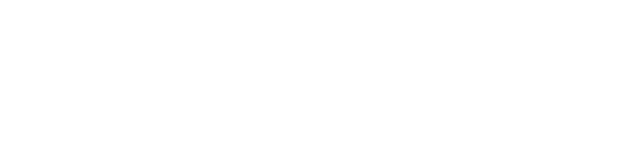
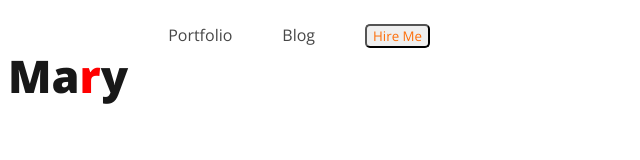
Before and after one commit to Amit44777/web-developer-portfolio, a plain HTML site: page index.html in a window 1280 px wide. Shown: the whole page, without its empty margins (0-640 px from the left). Drawn offline with nearby package versions, Linux system fonts and the light colour scheme.

Commit message:
This is Header Section

```diff
--- a/index.html
+++ b/index.html
@@ -5,11 +5,21 @@
     <meta name="viewport" content="width=device-width, initial-scale=1.0">
     <link rel="stylesheet" href="style.css/style.css">
     <title>Portfolio</title>
+    <style>
+        @import url('https://fonts.googleapis.com/css2?family=Open+Sans:ital,wght@0,400;0,700;0,800;1,400;1,700;1,800&display=swap');
+      </style>
 </head>
 <body>
 
     <header>
-
+        <nav>
+            <h1 class="nav-title">Ma<span style="color: red;">r</span>y</h1>
+            <ul>
+                <li><a href="">Portfolio</a></li>
+                <li><a href="">Blog</a></li>
+                <li><button class="button-primary">Hire Me</button></li>
+            </ul>
+        </nav>
     </header>
     <main>
 
--- a/style.css/style.css
+++ b/style.css/style.css
@@ -0,0 +1,32 @@
+*{
+    font-family: 'Open Sans', sans-serif;
+}
+nav{
+    display: flex;
+}
+
+.nav-title{
+    color: #181818;
+    font-size: 45px;
+    font-weight: 800;
+}
+
+nav, ul{
+    display: flex;
+}
+
+nav, li{
+    list-style: none;
+    margin-right: 50px;
+}
+
+nav, a{
+    text-decoration: none;
+    color: #474747;
+}
+
+.button-primary{
+    border-radius: 5px;
+    color: #FD6E0A;
+
+}
```
